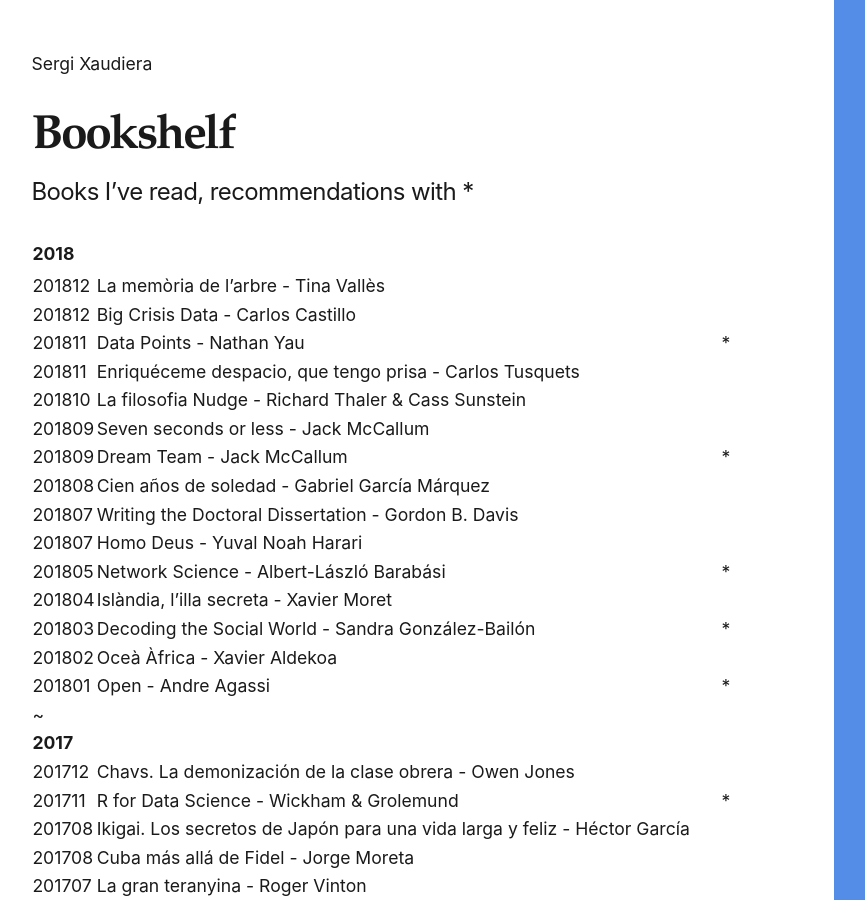
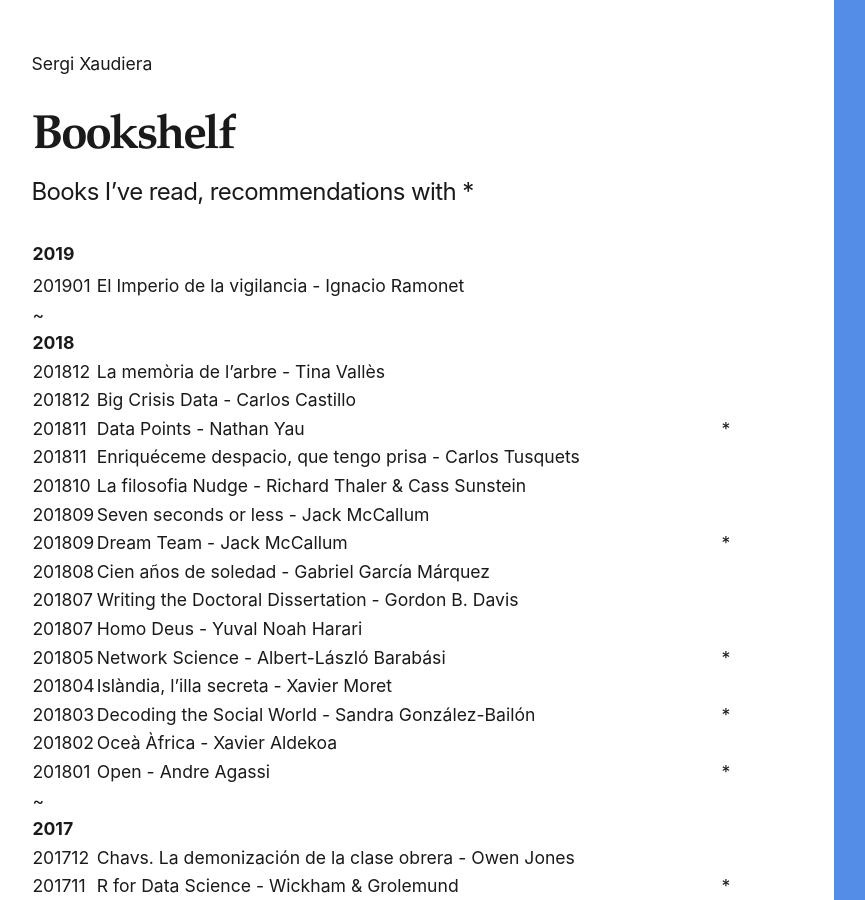
Before and after one commit to sergixaudiera/sergixaudiera.github.io, a Jekyll site: the page built from library.md, in a window 1280 px wide and 900 px high. Shown: the whole window, without its empty margins (71-936 px from the left). Built offline with Jekyll 4.4.1, drawn with Linux system fonts in a browser that asks for light colours.

Commit message:
+ El Imperio de la vigilancia

```diff
--- a/library.md
+++ b/library.md
@@ -6,7 +6,10 @@ permalink: /library/
 ---
 <aside>Books I’ve read, recommendations with *</aside>
 
-
+|**2019** | | |
+| :---- | ------| ---: |
+| 201901 | El Imperio de la vigilancia - Ignacio Ramonet|
+|~| | |
 |**2018** | | |
 | :---- | ------| ---: |
 | 201812 | La memòria de l'arbre - Tina Vallès|
```
